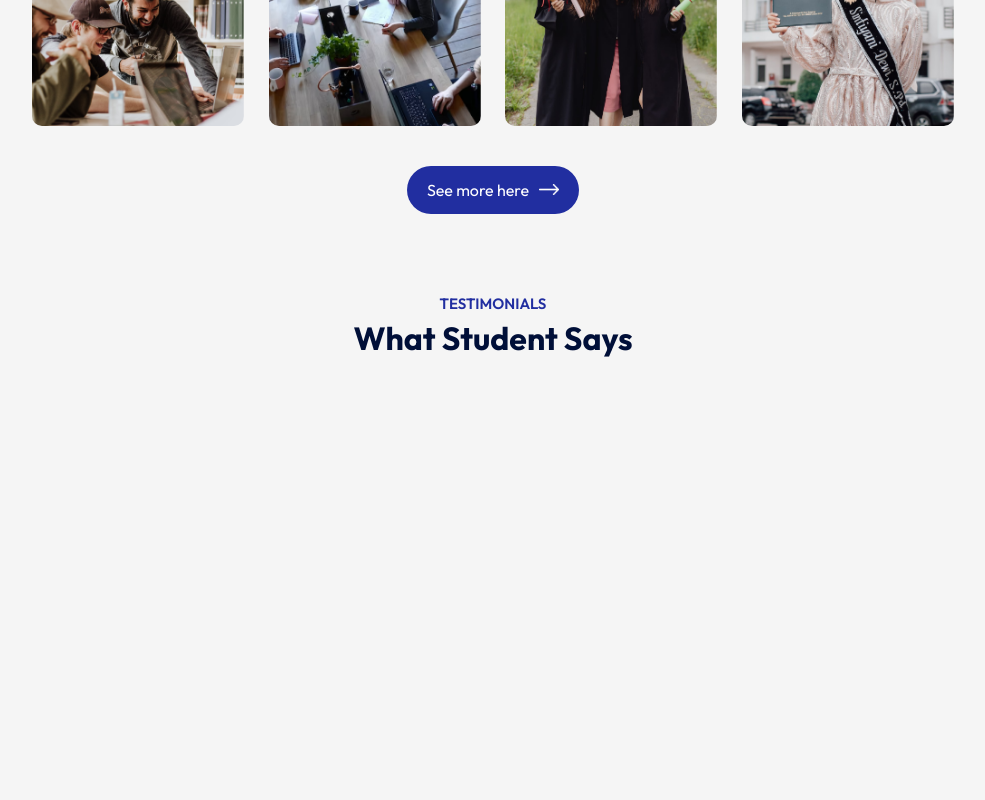
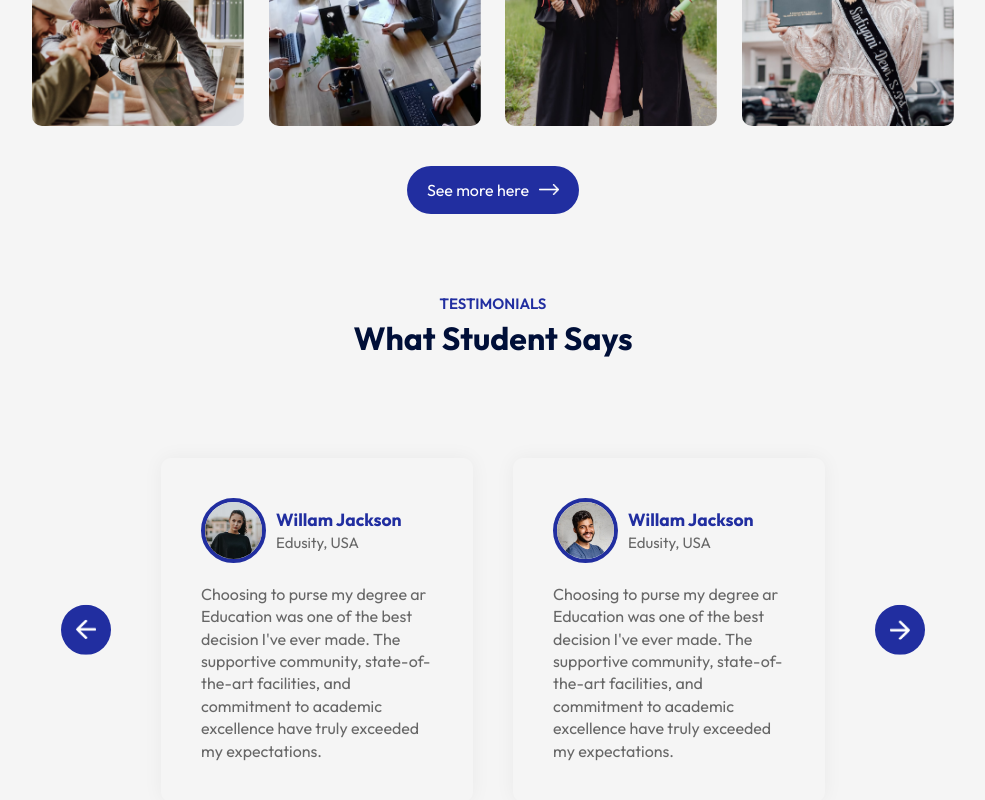
Before and after one commit to JoshiNirdesh/Education-, a React (Vite) app: page / in a window 1280 px wide. Shown: the part 2183-2983 px from the top of the page, without its empty margins (147-1132 px from the left). Before the commit the page ends 2571 px from the top, so only its background shows below. Built offline with nearby package versions, Linux system fonts and the light colour scheme.

Commit message:
testimonials

```diff
--- a/src/App.jsx
+++ b/src/App.jsx
@@ -5,6 +5,7 @@
 import Title from './components/title/Title'
 import About from './components/about/About'
 import Campus from './components/campus/Campus'
+import Testimonials from './components/testimonials/Testimonials'
 
 const App = () => {
   return (
@@ -18,7 +19,7 @@
         <Title subTitle='Gallery' title="Campus Photo" />
         <Campus />
         <Title subTitle='TESTIMONIALS' title="What Student Says" />
-
+        <Testimonials />
       </div>
 
     </div>
--- /dev/null
+++ b/src/components/testimonials/Testimonials.jsx
@@ -0,0 +1,88 @@
+import React, { useRef } from 'react'
+import next_icon from "../../assets/next-icon.png"
+import back_icon from "../../assets/back-icon.png"
+import user_1 from "../../assets/user-1.png"
+import user_2 from "../../assets/user-2.png"
+import user_3 from "../../assets/user-3.png"
+import user_4 from "../../assets/user-4.png"
+import "./testimonials.css"
+
+const Testimonials = () => {
+    const slider = useRef();
+    let tx = 0
+
+    const slideForward = () => {
+        if (tx > -50) {
+            tx -= 25;
+        }
+        slider.current.style.transform = `translateX(${tx}%)`
+
+    }
+    const slideBackward = () => {
+        if (tx < 0) {
+            tx += 25;
+        }
+        slider.current.style.transform = `translateX(${tx}%)`
+    }
+
+    return (
+        <div className='testimonials'>
+            <img src={next_icon} alt="" className='next-btn' onClick={slideForward} />
+            <img src={back_icon} alt="" className='back-btn' onClick={slideBackward} />
+            <div className="slider">
+                <ul ref={slider}>
+                    <li>
+                        <div className="slide">
+                            <div className="user-info">
+                                <img src={user_1} alt="" />
+                                <div>
+                                    <h3>Willam Jackson</h3>
+                                    <span>Edusity, USA</span>
+                                </div>
+                            </div>
+                            <p>Choosing to purse my degree ar Education was one of the best decision I've ever made. The supportive community, state-of-the-art facilities, and commitment to academic excellence have truly exceeded my expectations. </p>
+                        </div>
+                    </li>
+                    <li>
+                        <div className="slide">
+                            <div className="user-info">
+                                <img src={user_2} alt="" />
+                                <div>
+                                    <h3>Willam Jackson</h3>
+                                    <span>Edusity, USA</span>
+                                </div>
+                            </div>
+                            <p>Choosing to purse my degree ar Education was one of the best decision I've ever made. The supportive community, state-of-the-art facilities, and commitment to academic excellence have truly exceeded my expectations. </p>
+                        </div>
+                    </li>
+                    <li>
+                        <div className="slide">
+                            <div className="user-info">
+                                <img src={user_3} alt="" />
+                                <div>
+                                    <h3>Willam Jackson</h3>
+                                    <span>Edusity, USA</span>
+                                </div>
+                            </div>
+                            <p>Choosing to purse my degree ar Education was one of the best decision I've ever made. The supportive community, state-of-the-art facilities, and commitment to academic excellence have truly exceeded my expectations. </p>
+                        </div>
+                    </li>
+                    <li>
+                        <div className="slide">
+                            <div className="user-info">
+                                <img src={user_4} alt="" />
+                                <div>
+                                    <h3>Willam Jackson</h3>
+                                    <span>Edusity, USA</span>
+                                </div>
+                            </div>
+                            <p>Choosing to purse my degree ar Education was one of the best decision I've ever made. The supportive community, state-of-the-art facilities, and commitment to academic excellence have truly exceeded my expectations. </p>
+                        </div>
+                    </li>
+                </ul>
+            </div>
+        </div>
+    )
+}
+
+export default Testimonials
--- /dev/null
+++ b/src/components/testimonials/testimonials.css
@@ -0,0 +1,66 @@
+.testimonials {
+    margin: 80px;
+    padding: 0 80px;
+    position: relative;
+}
+
+.next-btn,
+.back-btn {
+    background: #212ea0;
+    position: absolute;
+    top: 50%;
+    right: 0;
+    transform: translateY(-50%);
+    padding: 15px;
+    width: 50px;
+    border-radius: 50%;
+    cursor: pointer;
+}
+
+.back-btn {
+    right: auto;
+    left: 0;
+}
+
+.slider {
+    overflow: hidden;
+}
+
+.slider ul {
+    display: flex;
+    width: 200%;
+    overflow-x: hidden;
+    transition: 0.5s;
+}
+
+.slider ul li {
+    list-style: none;
+    width: 50%;
+    padding: 20px;
+}
+
+.slide {
+    box-shadow: 0 0 20px rgba(0, 0, 0, 0.05);
+    padding: 40px;
+    border-radius: 10px;
+    color: #676767;
+    line-height: 1.4;
+}
+
+.slide img {
+    width: 65px;
+    border-radius: 50%;
+    margin-right: 10px;
+    border: 4px solid #212ea0;
+}
+
+.user-info {
+    display: flex;
+    align-items: center;
+    margin-bottom: 20px;
+    font-size: 15px;
+}
+
+.user-info h3 {
+    color: #212ea0;
+}
```
